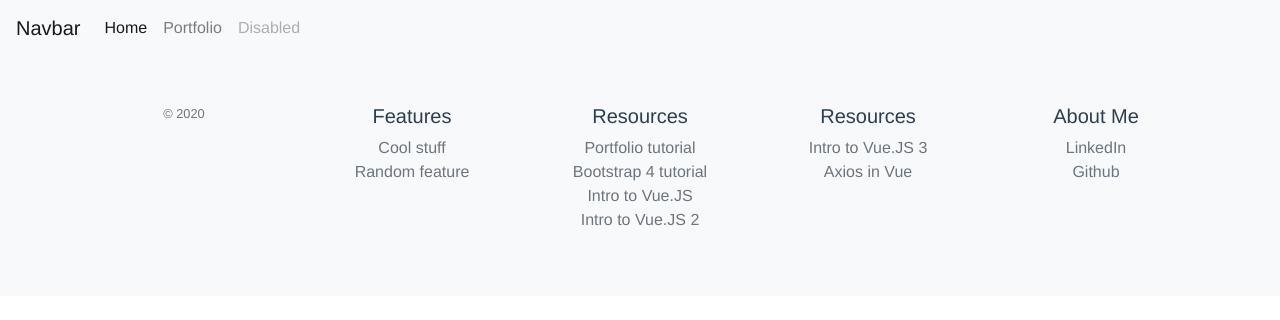
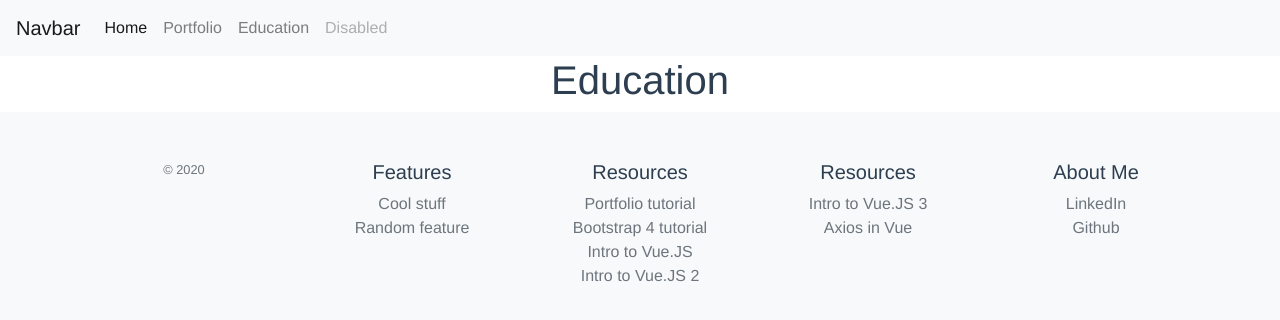
Before and after one commit to g-mirchev/vue-portfolio, a Vue app: page /#/education in a window 1280 px wide. Shown: the top 320 px of the page. Built offline with nearby package versions, Linux system fonts and the light colour scheme.

Commit message:
Created an Education component

```diff
--- /dev/null
+++ b/src/components/Education.vue
@@ -0,0 +1,7 @@
+<template>
+    <div>
+        <section class="education">
+             <h1>Education</h1>
+        </section>
+    </div>
+</template>
--- a/src/components/includes/Navigation.vue
+++ b/src/components/includes/Navigation.vue
@@ -19,6 +19,9 @@
                     <a class="nav-link" href="#/portfolio">Portfolio</a>
                 </li>
                 <li class="nav-item">
+                    <a class="nav-link" href="#/education">Education</a>
+                </li>
+                <li class="nav-item">
                     <a class="nav-link disabled" href="#">Disabled</a>
                 </li>
                 </ul>
--- a/src/router.js
+++ b/src/router.js
@@ -4,7 +4,8 @@
 let router = new VueRouter({
     routes:[
         {path:'/', name:'Landing', component: () =>import('./components/Lander') },
-        {path:'/portfolio', name:'Portfolio', component: () =>import('./components/Portfolio') }
+        {path:'/portfolio', name:'Portfolio', component: () =>import('./components/Portfolio') },
+        {path:'/education', name:'Education', component: () =>import('./components/Education') }
     ]
 });
 export default router;
```
